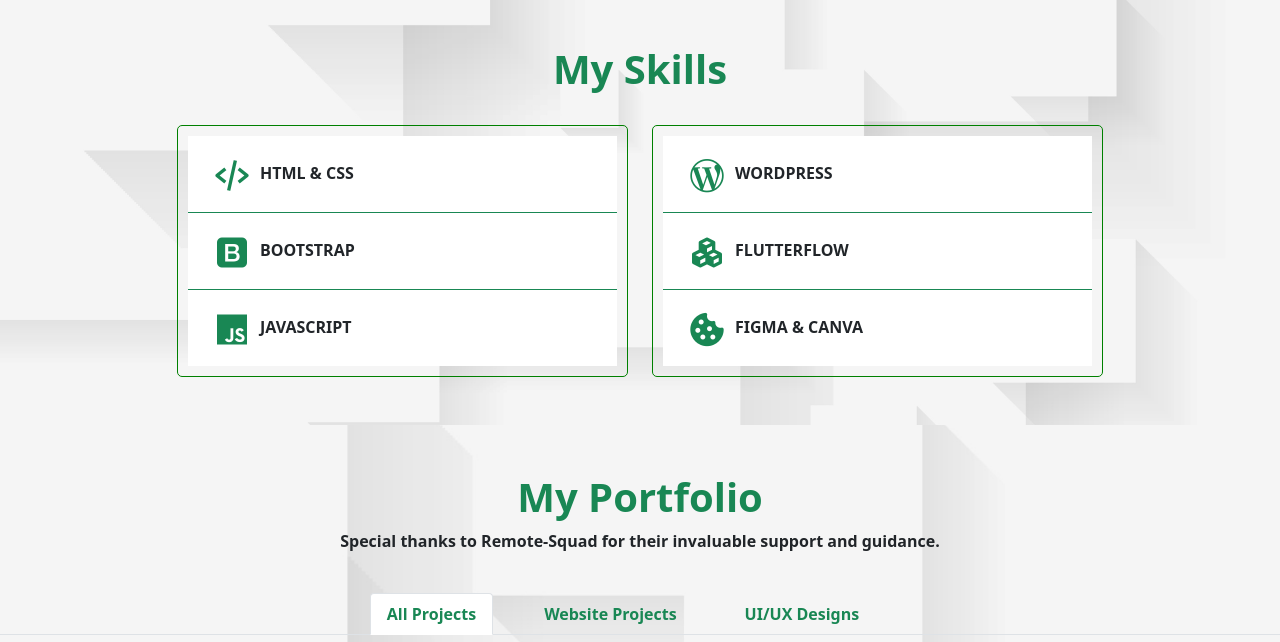
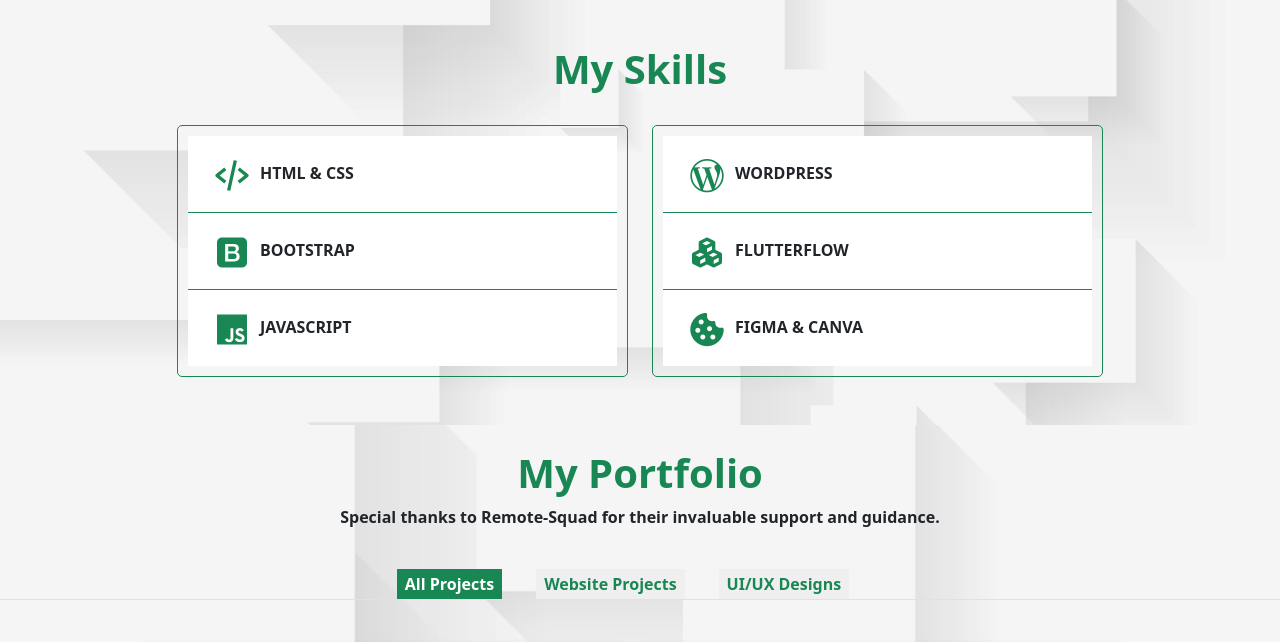
Before and after one commit to rogersdumba/BOOTSTRAP, a plain HTML site: page index.html in a window 1280 px wide. Shown: the part 1492-2134 px from the top of the page. Drawn offline with nearby package versions, Linux system fonts and the light colour scheme.

Commit message:
Done the portfolio section

```diff
--- a/index.html
+++ b/index.html
@@ -43,7 +43,7 @@
       color:#198754;
     }
     .accordion {
-    border: 1px solid green;
+    border: 1px solid #198754;
     border-radius: 5px;
     padding: 10px;
   }
@@ -54,11 +54,19 @@
     border: 1px solid #198754;
   }
    .green-border {
-  border: 2px solid green;
+  border: 2px solid #198754;
   border-radius: 8px;
   padding: 20px;
   box-shadow: 0px 8px 16px rgba(0, 0, 0, 0.2);
 }
+   .nav-links {
+  border: 2px solid transparent !important;
+   }
+   .nav-links.active {
+   background-color:#198754 !important;
+   color: white !important;
+   border: 2px solid #198754 !important;
+  }
 
       #lat {
     position: relative;
@@ -208,17 +216,17 @@
   </section>
   <!--Portfolio-->
   <section class="portfoliio text-center pb-5" id="port">
-    <h1 class="text-center pt-5 text-success fw-bold">My Portfolio</h1>
+    <h1 class="text-center pt-4 text-success fw-bold">My Portfolio</h1>
     <p class="pb-4  fw-bold">Special thanks to Remote-Squad for their invaluable support and guidance.</p>
     <ul class="nav nav-tabs justify-content-center" id="myTab" role="tablist">
       <li class="nav-item " role="presentation">
-        <button class="nav-link active text-success fw-bold" id="home-tab" data-bs-toggle="tab" data-bs-target="#home-tab-pane" type="button" role="tab" aria-controls="home-tab-pane" aria-selected="true">All Projects</button>
+        <button class="nav-links active text-success fw-bold" id="home-tab" data-bs-toggle="tab" data-bs-target="#home-tab-pane" type="button" role="tab" aria-controls="home-tab-pane" aria-selected="true">All Projects</button>
       </li>
       <li class="nav-item" role="presentation">
-        <button class="nav-link text-success fw-bold" id="profile-tab" data-bs-toggle="tab" data-bs-target="#profile-tab-pane" type="button" role="tab" aria-controls="profile-tab-pane" aria-selected="false">Website Projects</button>
+        <button class="nav-links text-success fw-bold" id="profile-tab" data-bs-toggle="tab" data-bs-target="#profile-tab-pane" type="button" role="tab" aria-controls="profile-tab-pane" aria-selected="false">Website Projects</button>
       </li>
       <li class="nav-item" role="presentation">
-        <button class="nav-link text-success fw-bold" id="contact-tab" data-bs-toggle="tab" data-bs-target="#contact-tab-pane" type="button" role="tab" aria-controls="contact-tab-pane" aria-selected="false">UI/UX Designs</button>
+        <button class="nav-links text-success fw-bold" id="contact-tab" data-bs-toggle="tab" data-bs-target="#contact-tab-pane" type="button" role="tab" aria-controls="contact-tab-pane" aria-selected="false">UI/UX Designs</button>
       </li>
     </ul>
     <div class="tab-content" id="myTabContent">
```
